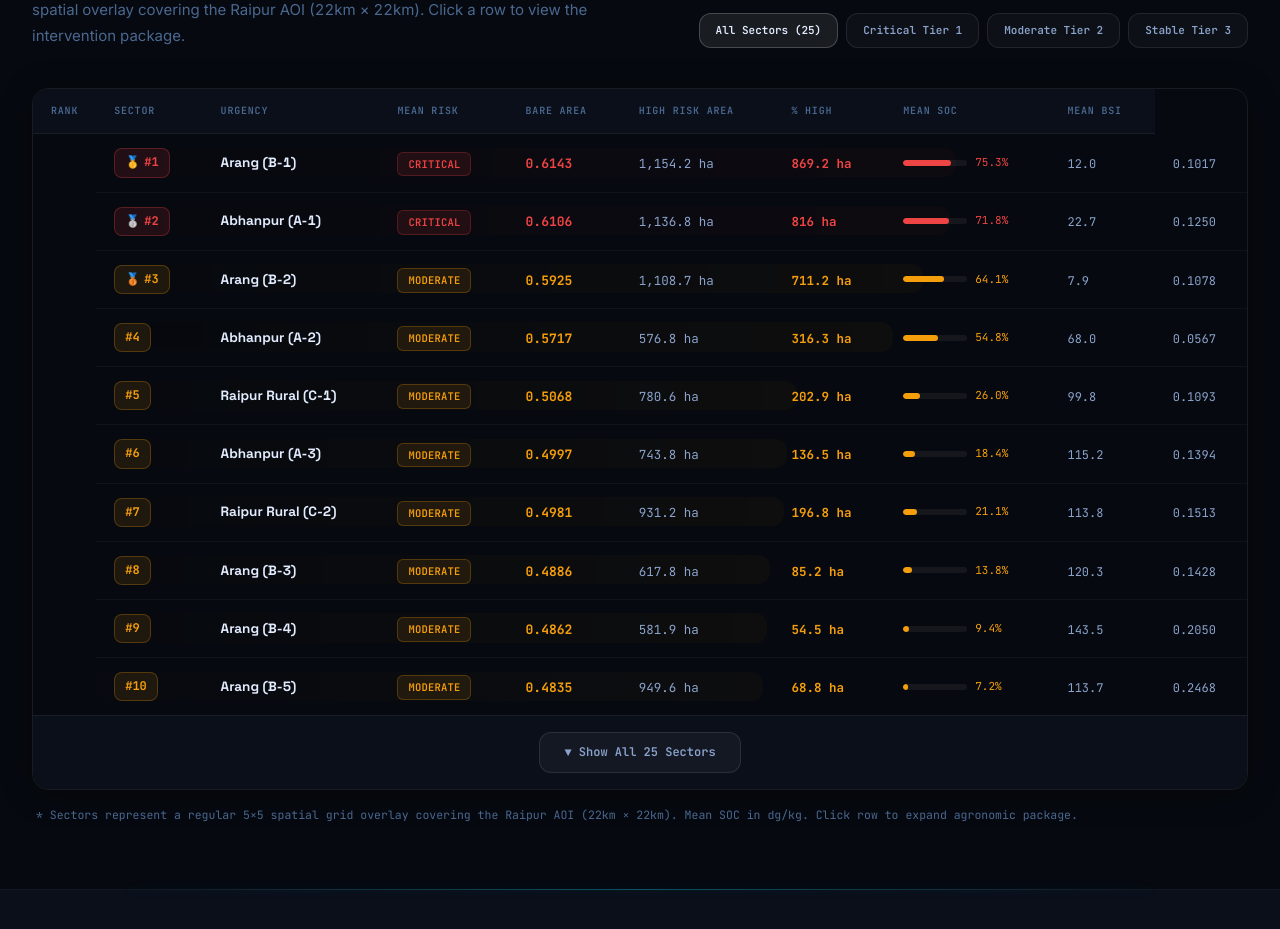
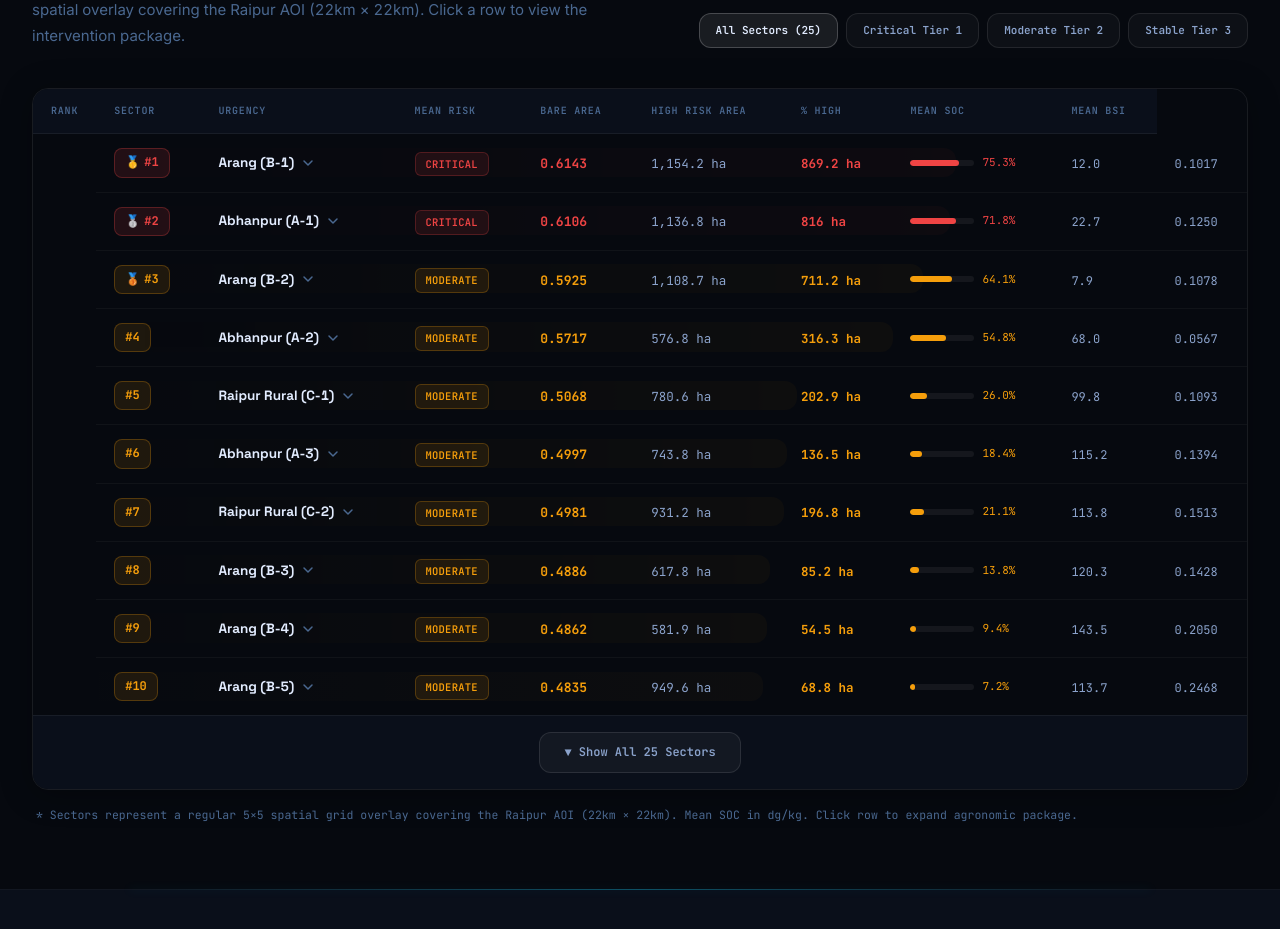
Before and after one commit to Sudheesh02/soilguard-cg, a Next.js app in the folder soilguard-nextjs/: page / in a window 1280 px wide. Shown: the part 5322-6251 px from the top of the page. Built offline with nearby package versions, Linux system fonts and the light colour scheme.

Commit message:
fix: RankingsSection TOP_ACTIONS indexing type

```diff
--- a/soilguard-nextjs/components/RankingsSection.tsx
+++ b/soilguard-nextjs/components/RankingsSection.tsx
@@ -100,7 +100,7 @@ export default function RankingsSection() {
                 {visible.map((s, index) => {
                   const uc = urgencyColor(s.urgency);
                   const isExpanded = expanded === s.rank;
-                  const actions = TOP_ACTIONS[s.name];
+                  const actions = (TOP_ACTIONS as any)?.[s.name] || (TOP_ACTIONS as any)?.[s.rank] || [];
 
                   // For background bar
                   const riskPercent = (s.risk / 0.8) * 100; // max risk approx 0.8
```
